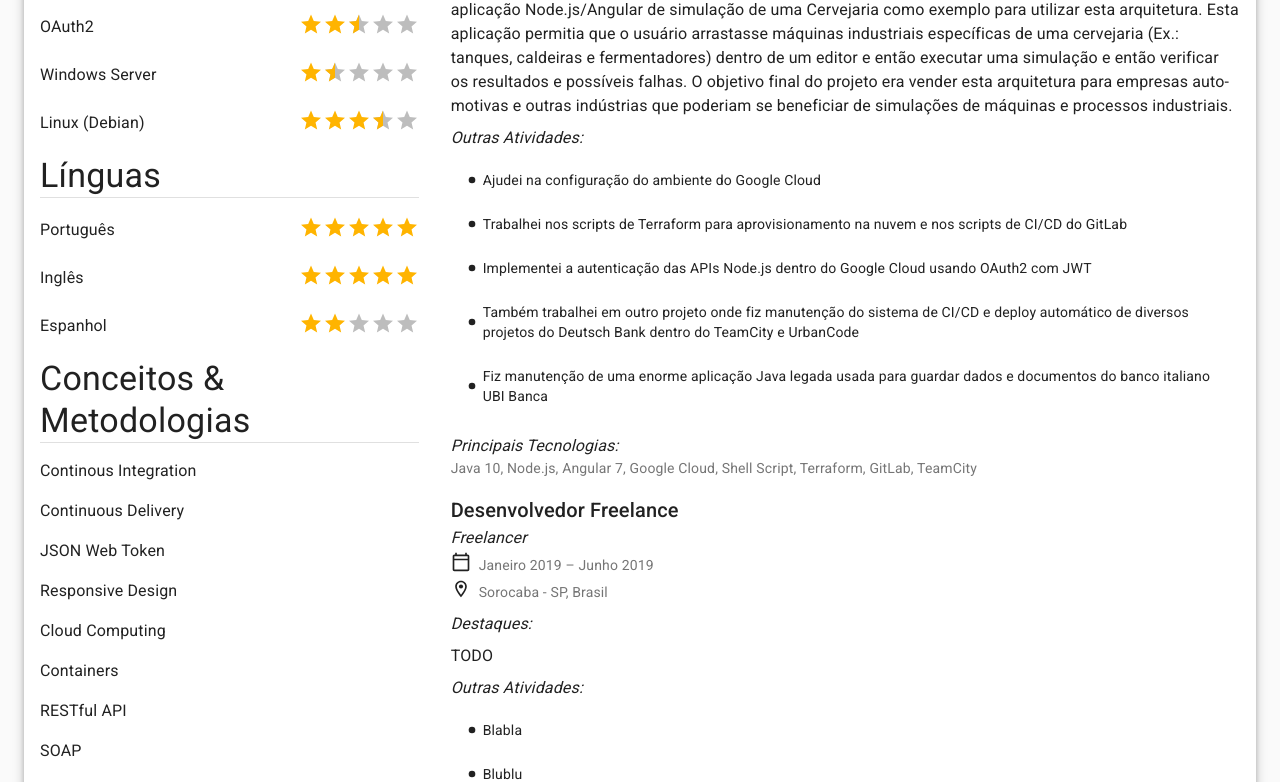
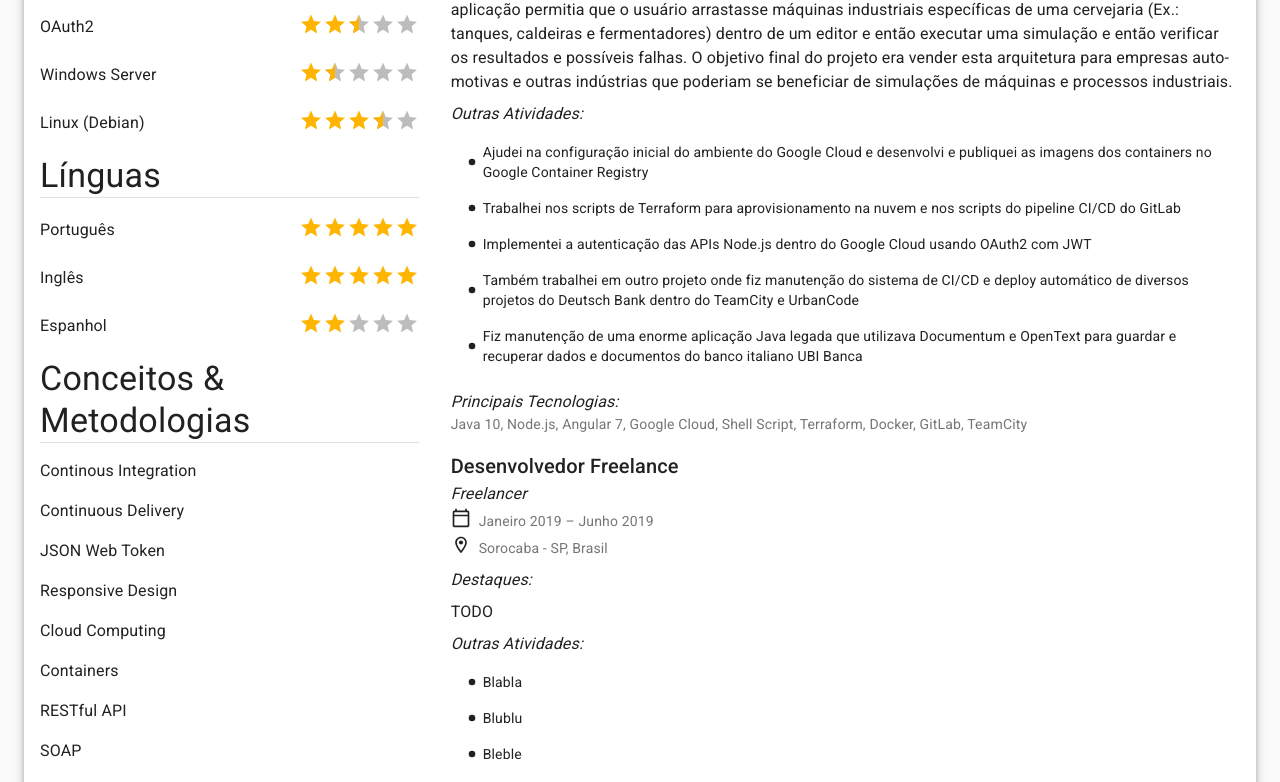
Before and after one commit to eduardopvm/react-cv, a React (Create React App) app: page / in a window 1280 px wide. Shown: the part 1329-2111 px from the top of the page. Built offline with nearby package versions, Linux system fonts and the light colour scheme.

Commit message:
made WorkHistoryItem activites list dense;made small changes to text

```diff
--- a/src/data/cv_data_en.json
+++ b/src/data/cv_data_en.json
@@ -29,7 +29,7 @@
         "FUBAR",
         "FUBAR"
       ],
-      "technologies": ["Java 10", "Node.js", "Angular 7", "Google Cloud", "Shell Script", "Terraform", "GitLab", "TeamCity"]
+      "technologies": ["Java 10", "Node.js", "Angular 7", "Google Cloud", "Shell Script", "Terraform", "Docker", "GitLab", "TeamCity"]
     },
     {
       "role": "Desenvolvedor Freelance",
--- a/src/data/cv_data_pt.json
+++ b/src/data/cv_data_pt.json
@@ -25,13 +25,13 @@
       "job_end": "Junho 2020",
       "description": "O principal projeto em que trabalhei como desenvolvedor foi um sistema de aprovisionamento dinâmico de infraestrutura de nuvem no Google Cloud como arquitetura modelo para projetos futuros. Este aprovisionamento era feito usando Terraform e Shell scripts que rodavam no GitLab em um formato de CI/CD. Os scripts de Terraform criavam todas as máquinas virtuais, clusters, endereços de ip, firewalls, e instâncias de Kubernetes necessárias para o projeto. Dentro deste projeto também foi desenvolvida uma aplicação Node.js/Angular de simulação de uma Cervejaria como exemplo para utilizar esta arquitetura. Esta aplicação permitia que o usuário arrastasse máquinas industriais específicas de uma cervejaria (Ex.: tanques, caldeiras e fermentadores) dentro de um editor e então executar uma simulação e então verificar os resultados e possíveis falhas. O objetivo final do projeto era vender esta arquitetura para empresas auto-motivas e outras indústrias que poderiam se beneficiar de simulações de máquinas e processos industriais.",
       "activities": [
-        "Ajudei na configuração do ambiente do Google Cloud",
-        "Trabalhei nos scripts de Terraform para aprovisionamento na nuvem e nos scripts de CI/CD do GitLab",
+        "Ajudei na configuração inicial do ambiente do Google Cloud e desenvolvi e publiquei as imagens dos containers no Google Container Registry",
+        "Trabalhei nos scripts de Terraform para aprovisionamento na nuvem e nos scripts do pipeline CI/CD do GitLab",
         "Implementei a autenticação das APIs Node.js dentro do Google Cloud usando OAuth2 com JWT",
         "Também trabalhei em outro projeto onde fiz manutenção do sistema de CI/CD e deploy automático de diversos projetos do Deutsch Bank dentro do TeamCity e UrbanCode",
-        "Fiz manutenção de uma enorme aplicação Java legada usada para guardar dados e documentos do banco italiano UBI Banca"
+        "Fiz manutenção de uma enorme aplicação Java legada que utilizava Documentum e OpenText para guardar e recuperar dados e documentos do banco italiano UBI Banca"
       ],
-      "technologies": ["Java 10", "Node.js", "Angular 7", "Google Cloud", "Shell Script", "Terraform", "GitLab", "TeamCity"]
+      "technologies": ["Java 10", "Node.js", "Angular 7", "Google Cloud", "Shell Script", "Terraform", "Docker", "GitLab", "TeamCity"]
     },
     {
       "role": "Desenvolvedor Freelance",
--- a/src/main_content/WorkHistoryItem.js
+++ b/src/main_content/WorkHistoryItem.js
@@ -99,7 +99,7 @@ export default function WorkHistoryItem(props) {
       <Typography variant="body1" className={classes.label} display="block">{t('workSummary')}:</Typography>
 
       {/* Other Activities */}
-      <List>{highlights}</List>
+      <List dense>{highlights}</List>
 
       {/* Main Technologies */}
       <Typography variant="body1" className={classes.label} display="block">{t('workTechnologies')}:</Typography>
```
